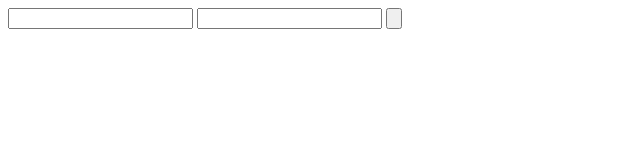
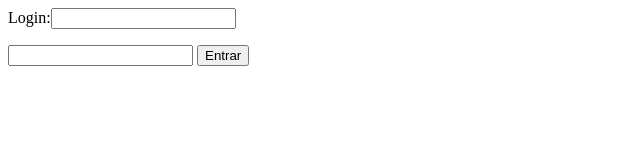
Before and after one commit to CEEMTI-BG-prof-Melissa/aula-04-25-03-diego-jose-silva-laurindo, a plain HTML site: page index.html in a window 1280 px wide. Shown: the whole page, without its empty margins (0-640 px from the left). Drawn offline with Linux system fonts and the light colour scheme.

Commit message:
Update index.html

```diff
--- a/index.html
+++ b/index.html
@@ -4,9 +4,11 @@
     </head>
     <body>
       <form>
-          <input type="text">
+          <p>
+              Login:<input type="text">
+          </p>
           <input type="password">
-          <input type="button">
+          <input type="button" value ="Entrar">
       </form>
     </body>
 
```
